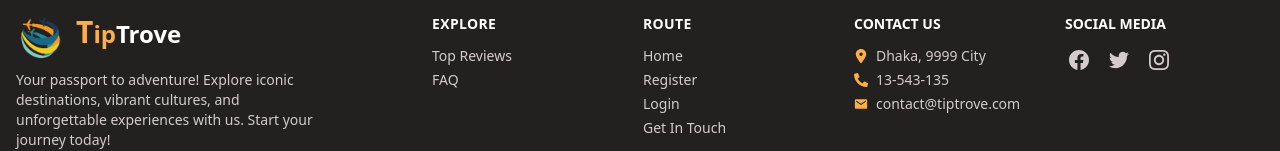
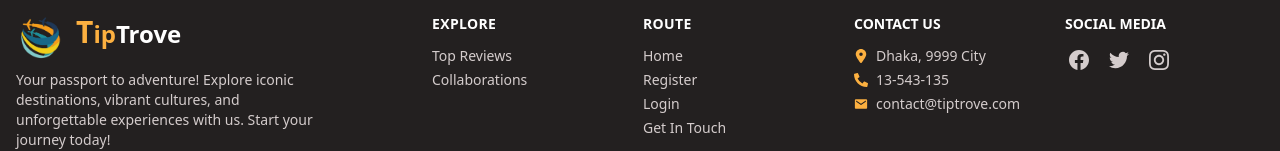
Before and after one commit to strongfornt/TipTrove, a React (Vite) app: page /contact in a window 1280 px wide. Shown: the part 656-807 px from the top of the page. Built offline with nearby package versions, Linux system fonts and the light colour scheme; no server answers.

Commit message:
added important text in readme

```diff
--- a/src/Components/NotFoundData/NotFoundData.jsx
+++ /dev/null
@@ -1,18 +0,0 @@
-import Lottie from 'lottie-react'
-import notFound from './dataNot.json'
-
-export default function NotFoundData() {
-  return (
-   <>
-    <div className='flex  items-center justify-center'>
-    <div className='max-w-sm    '>
-    <Lottie animationData={notFound} />
-
-    </div>
-
-    </div>
-
-
-   </>
-  )
-}
--- a/src/Footer/Footer.jsx
+++ b/src/Footer/Footer.jsx
@@ -82,7 +82,7 @@ export default function Footer() {
                   className="text-[#d4cccc]"
                 >
 
-                    FAQ
+                  Collaborations
 
                 </li>
               </ul>
```
Also changed, not shown: 1 other file (tests, documents, lock files or other folders).
